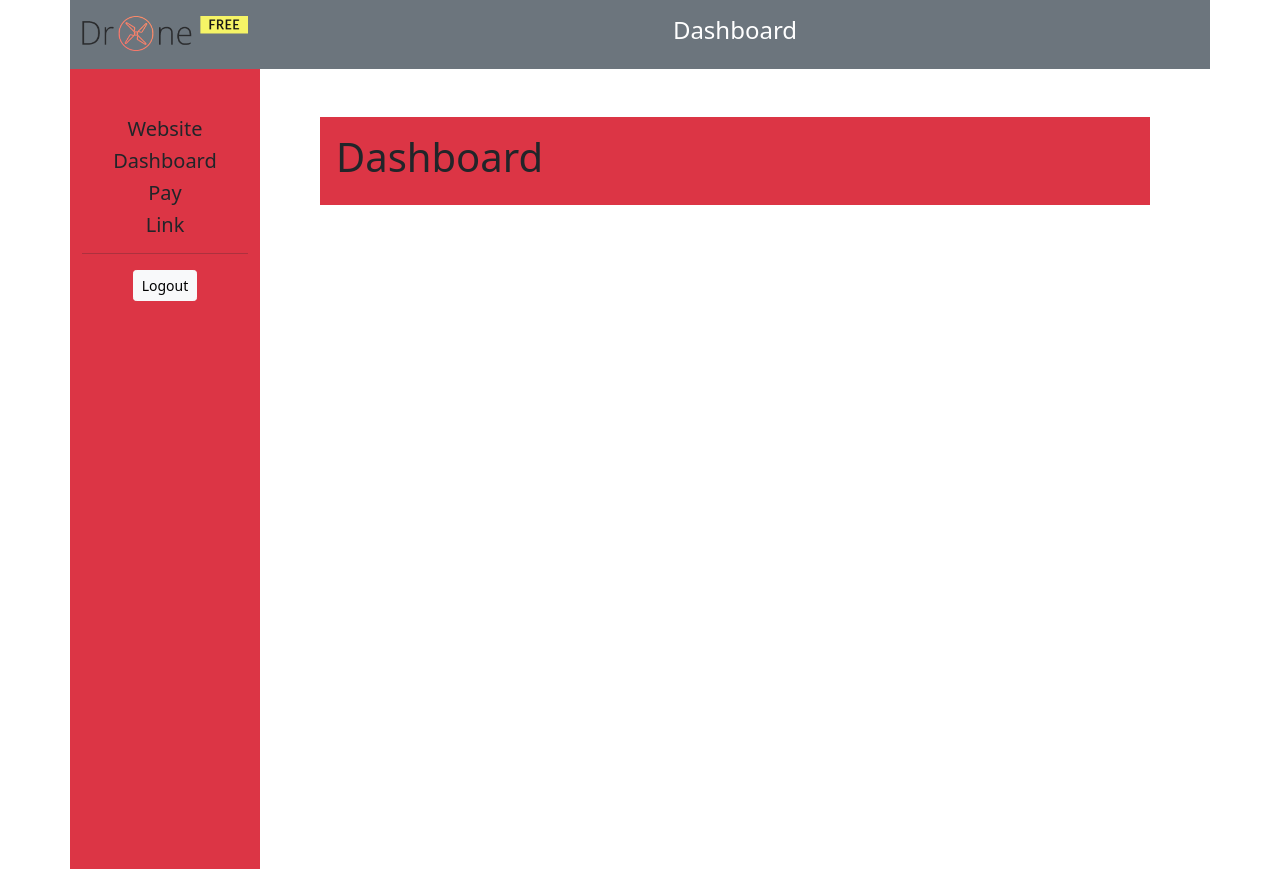
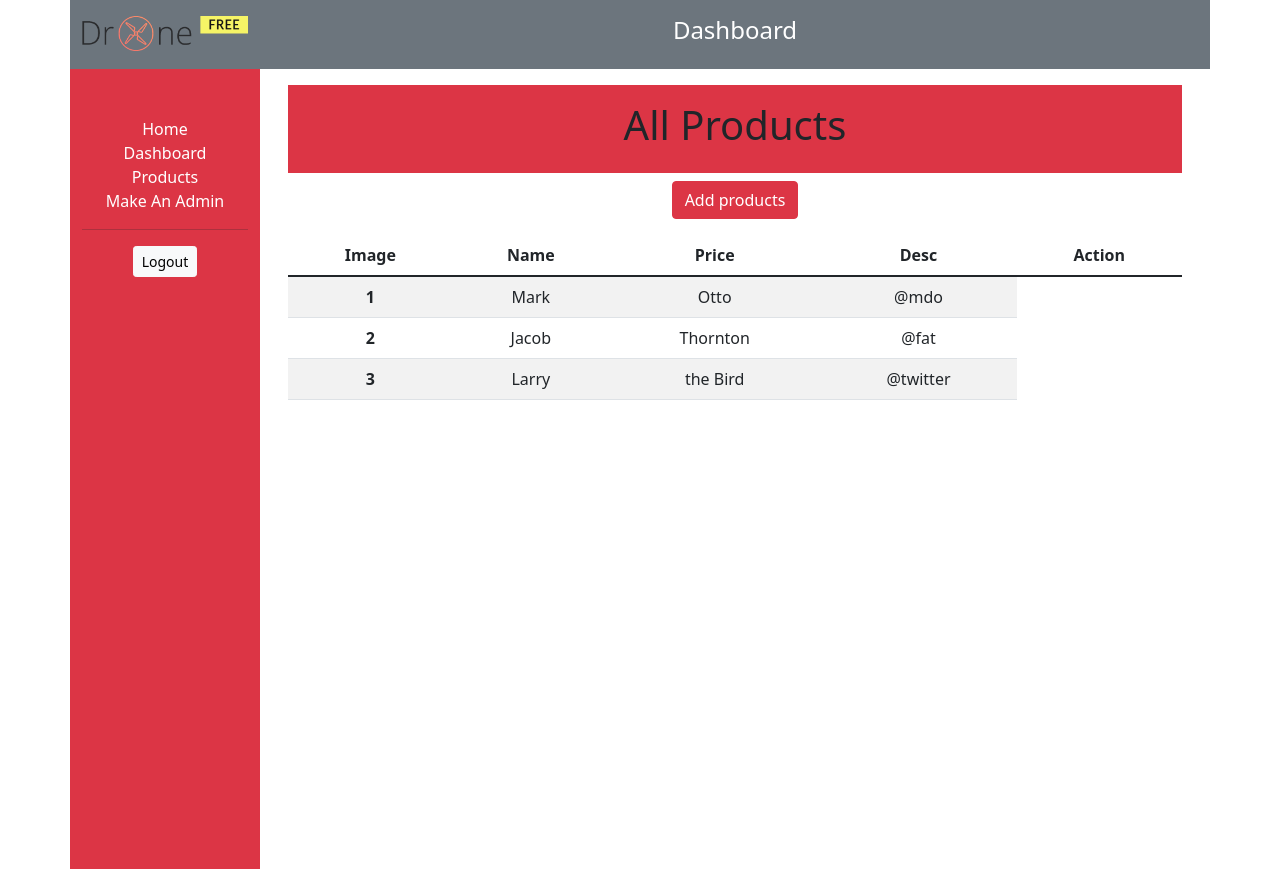
Before and after one commit to ashadul-mridha/dronx-client-side, a React (Create React App) app: page /dashboard/products in a window 1280 px wide. Built offline with nearby package versions, Linux system fonts and the light colour scheme; no server answers.

Commit message:
dashboard design successfull

```diff
--- a/src/App.js
+++ b/src/App.js
@@ -12,7 +12,7 @@ import NotFound from './Components/Pages/NotFound/NotFound';
 import AuthProvider from './Components/Context/AuthProvider/AuthProvider';
 import ProductDetails from './Components/Pages/ProductDetails/ProductDetails';
 import PrivateRoute from './Components/PrivateRoute/PrivateRoute';
-import Dashboard from './Components/Pages/Dashboard/Dashboard';
+import Dashboard from './Components/Pages/Dashboard/Dashboard/Dashboard';
 
 function App() {
   return (
--- a/src/Components/Pages/AllProducts/AllProducts.js
+++ b/src/Components/Pages/AllProducts/AllProducts.js
@@ -1,9 +1,50 @@
 import React from 'react';
+import { Link } from 'react-router-dom';
 
-const AllProducts = () => {
+
+const AllProducts = ({addProduct}) => {
+
     return (
-        <div>
-            <h1>All Products</h1>
+        <div className="row">
+            <div className="col-sm-12">
+                <div className="bg-danger py-3">
+                    <h1>All Products</h1>
+                </div>
+            </div>
+            <div className="col-md-12 my-2">
+                <Link to={addProduct} className="btn btn-danger text-start">Add products</Link>
+                <table className="table table-striped table-hover my-3">
+                    <thead>
+                        <tr>
+                        <th scope="col">Image</th>
+                        <th scope="col">Name</th>
+                        <th scope="col">Price</th>
+                        <th scope="col">Desc</th>
+                        <th scope="col">Action</th>
+                        </tr>
+                    </thead>
+                    <tbody>
+                        <tr>
+                        <th scope="row">1</th>
+                        <td>Mark</td>
+                        <td>Otto</td>
+                        <td>@mdo</td>
+                        </tr>
+                        <tr>
+                        <th scope="row">2</th>
+                        <td>Jacob</td>
+                        <td>Thornton</td>
+                        <td>@fat</td>
+                        </tr>
+                        <tr>
+                        <th scope="row">3</th>
+                        <td>Larry</td>
+                        <td>the Bird</td>
+                        <td>@twitter</td>
+                        </tr>
+                    </tbody>
+                </table>
+            </div>
         </div>
     );
 };
--- a/src/Components/Pages/Dashboard/Dashboard.js
+++ /dev/null
@@ -1,44 +0,0 @@
-import React from 'react';
-import useAuth from '../../hooks/useAuth';
-import logo from '../../../images/logo-default-286x60.png';
-
-const Dashboard = () => {
-    const {user , logOut} = useAuth()
-    return (
-        <div className="container">
-            <div className="row desktop-dashboard">
-                <div className="col-md-12 py-3 bg-secondary">
-                    <div className="row">
-                        <div className="col-md-2">
-                            <img src={logo} className="img-fluid" alt=""/>
-                        </div>
-                        <div className="col-md-10">
-                            <h4 className="text-white">{user.displayName} Dashboard</h4>
-                        </div>
-                    </div>
-                </div>
-                <div className="col-md-12">
-                    <div className="row vh-100">
-
-                        <div className="col-md-2 bg-danger pt-5">
-                            <h5>Website</h5>
-                            <h5>Dashboard</h5>
-                            <h5>Pay</h5>
-                            <h5>Link</h5>
-                            <hr/>
-                            <h5>{user.displayName}</h5>
-                            <button onClick={logOut} className="btn btn-sm btn-light">Logout</button>
-                        </div>
-                        <div className="col-md-10">
-                            <div className="m-5">
-                                <div className="bg-danger p-3"><h1 className="text-start ">Dashboard</h1></div>
-                            </div>
-                        </div>
-                    </div>
-                </div>
-            </div>
-        </div>
-    );
-};
-
-export default Dashboard;
--- /dev/null
+++ b/src/Components/Pages/Dashboard/Dashboard/Dashboard.js
@@ -0,0 +1,78 @@
+import React from 'react';
+import useAuth from '../../../hooks/useAuth';
+import logo from '../../../../images/logo-default-286x60.png';
+
+import {
+    Switch,
+    Route,
+    useRouteMatch,
+    useHistory,
+    NavLink
+  } from "react-router-dom";
+import DashboardHome from '../DashboardHome/DashboardHome';
+import MakeAnAdmin from '../MakeAnAdmin/MakeAnAdmin';
+import AllProducts from '../../AllProducts/AllProducts';
+import AddProducts from '../Products/AddProducts/AddProducts';
+
+const Dashboard = () => {
+    const {user , logOut} = useAuth();
+    const history = useHistory();
+
+    let { path, url } = useRouteMatch();
+
+    return (
+        <div className="container">
+            <div className="row desktop-dashboard">
+                <div className="col-md-12 py-3 bg-secondary">
+                    <div className="row">
+                        <div className="col-md-2">
+                            <img src={logo} className="img-fluid" alt=""/>
+                        </div>
+                        <div className="col-md-10">
+                            <h4 className="text-white">{user.displayName} Dashboard</h4>
+                        </div>
+                    </div>
+                </div>
+                <div className="col-md-12">
+                    <div className="row vh-100">
+
+                        <div className="col-md-2 bg-danger pt-5">
+                            <NavLink className="text-decoration-none text-white" to="/home">Home</NavLink>
+                            <br/>
+                            <NavLink className="text-decoration-none text-white" to={`${url}`}>Dashboard</NavLink>
+                            <br/>
+                            <NavLink className="text-decoration-none text-white" to={`${url}/products`}>Products</NavLink>
+                            <br/>
+                            <NavLink className="text-decoration-none text-white" to={`${url}/makeAnAdmin`}>Make An Admin</NavLink>
+
+                            <hr/>
+                            <h5>{user.displayName}</h5>
+                            <button onClick={ () => logOut(history) } className="btn btn-sm btn-light">Logout</button>
+                        </div>
+                        <div className="col-md-10">
+                            <div className="m-3">
+                                {/* <div className="bg-danger p-3"><h1 className="text-start ">Dashboard</h1></div> */}
+                                <Switch>
+                                    <Route exact path={path}>
+                                        <DashboardHome></DashboardHome>
+                                    </Route>
+                                    <Route path={`${path}/makeAnAdmin`}>
+                                        <MakeAnAdmin></MakeAnAdmin>
+                                    </Route>
+                                    <Route path={`${path}/products`}>
+                                        <AllProducts addProduct={`${url}/AddProduct`}></AllProducts>
+                                    </Route>
+                                    <Route path={`${path}/AddProduct`}>
+                                        <AddProducts allProduct={`${url}/products`}></AddProducts>
+                                    </Route>
+                                </Switch>
+                            </div>
+                        </div>
+                    </div>
+                </div>
+            </div>
+        </div>
+    );
+};
+
+export default Dashboard;
--- /dev/null
+++ b/src/Components/Pages/Dashboard/DashboardHome/DashboardHome.js
@@ -0,0 +1,11 @@
+import React from 'react';
+
+const DashboardHome = () => {
+    return (
+        <div>
+            <h1>Dashboard Features Comming soon</h1>
+        </div>
+    );
+};
+
+export default DashboardHome;
--- /dev/null
+++ b/src/Components/Pages/Dashboard/MakeAnAdmin/MakeAnAdmin.js
@@ -0,0 +1,11 @@
+import React from 'react';
+
+const MakeAnAdmin = () => {
+    return (
+        <div>
+            <h1>Make An Admin</h1>
+        </div>
+    );
+};
+
+export default MakeAnAdmin;
--- /dev/null
+++ b/src/Components/Pages/Dashboard/Products/AddProducts/AddProducts.js
@@ -0,0 +1,77 @@
+import React, { useState } from 'react';
+import { Link } from 'react-router-dom';
+
+const AddProducts = ({allProduct}) => {
+    //use State of form
+    const [title , setTitle] = useState('');
+    const [price , setPrice] = useState('');
+    const [desc , setDesc] = useState('');
+    const [img , setImg] = useState('');
+
+    //catch name
+    const handleTitle = e => {
+        setTitle(e.target.value);
+    }
+    //catch price
+    const handlePrice = e => {
+        setPrice(e.target.value);
+    }
+    //catch desc
+    const handleDesc = e => {
+        setDesc(e.target.value);
+    }
+    //catch img
+    const handleImg = e => {
+        setImg(e.target.value);
+    }
+
+    const handleSubmit = e => {
+
+        const product = {
+            title,
+            price,
+            desc,
+            img
+        }
+
+        console.log(product);
+
+
+        e.preventDefault();
+    }
+    return (
+        <div className="row">
+            <div className="col-sm-12">
+                <div className="bg-danger py-3">
+                    <h1>Add Product</h1>
+                </div>
+            </div>
+            <div className="col-md-12 my-2">
+                <Link to={allProduct} className="btn btn-primary text-start">All products</Link>
+                <form onSubmit={handleSubmit}>
+                    <div className="row mt-3">
+                        <div className="col-md-6">
+                            <input onBlur={handleTitle} type="text" placeholder="Product Title" className="form-control"/>
+                        </div>
+                        <div className="col-md-6">
+                            <input onBlur={handlePrice} type="number" placeholder="Product Price" className="form-control"/>
+                        </div>
+                    </div>
+                    <div className="row my-3">
+                        <div className="col-md-12">
+                            <textarea onBlur={handleDesc} type="text" placeholder="Product Description" className="form-control"></textarea>
+                        </div>
+                    </div>
+                    <div className="row mb-3">
+                        <div className="col-md-12">
+                            <input onBlur={handleImg} type="text" placeholder="Image Url" className="form-control"/>
+                        </div>
+                    </div>
+                    <button type="submit" className="btn btn-danger">Add Product</button>
+                </form>
+            </div>
+        </div>
+    );
+};
+
+export default AddProducts;
--- /dev/null
+++ b/src/Components/Pages/Dashboard/Products/AllProducts/AllProducts.js
@@ -0,0 +1,11 @@
+import React from 'react';
+
+const AllProducts = () => {
+    return (
+        <div>
+            <h1>All Products</h1>
+        </div>
+    );
+};
+
+export default AllProducts;
--- a/src/Components/hooks/useFirebase.js
+++ b/src/Components/hooks/useFirebase.js
@@ -66,11 +66,12 @@ const useFirebase = () =>{
 
 
     //logout
-    const logOut = () => {
+    const logOut = (history) => {
         setIsLoading(true)
         signOut(auth)
         .then( () => {
             setUser({})
+            history?.replace('/');
         }).catch((error) => {
             console.log(error);
         }).finally(
```
